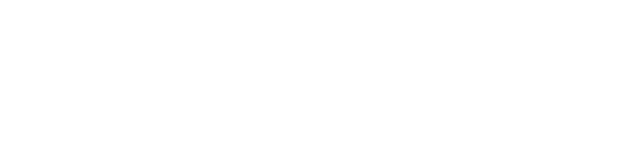
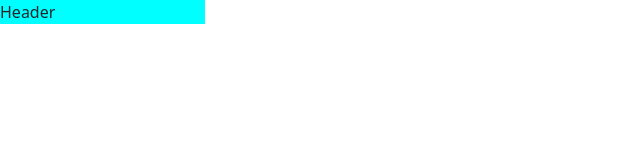
Before and after one commit to NortonSouza/RickAndMorty, a website: page frontend/index.html in a window 1280 px wide. Shown: the whole page, without its empty margins (0-640 px from the left). Drawn offline with Linux system fonts and the light colour scheme.

Commit message:
inclusão de bootstrap

```diff
--- a/frontend/index.html
+++ b/frontend/index.html
@@ -5,13 +5,19 @@
   <meta charset="UTF-8">
   <meta http-equiv="X-UA-Compatible" content="IE=edge">
   <meta name="viewport" content="width=device-width, initial-scale=1.0">
+  <link rel="stylesheet" type="text/css" href="/css/bootstrap.min.css">
+  <link rel="stylesheet" type="text/css" href="style.css">
   <title>Rick And Morty</title>
 </head>
 
 <body>
   <!--INI::NORTON -->
   <div>
-
+    <div class="row">
+      <div class="col-md-2" style="background-color: aqua;">
+        Header
+      </div>
+    </div>
   </div>
   <!--END::NORTON -->
   <!--INI::ALEX -->
@@ -19,6 +25,5 @@
 
   </div>
   <!--END::ALEX -->
-</body>
-
+  <script type="text/javascript" src="/js/bootstrap.min.js"></script>
 </html>
```
Also changed, not shown: frontend/style.css (added).
